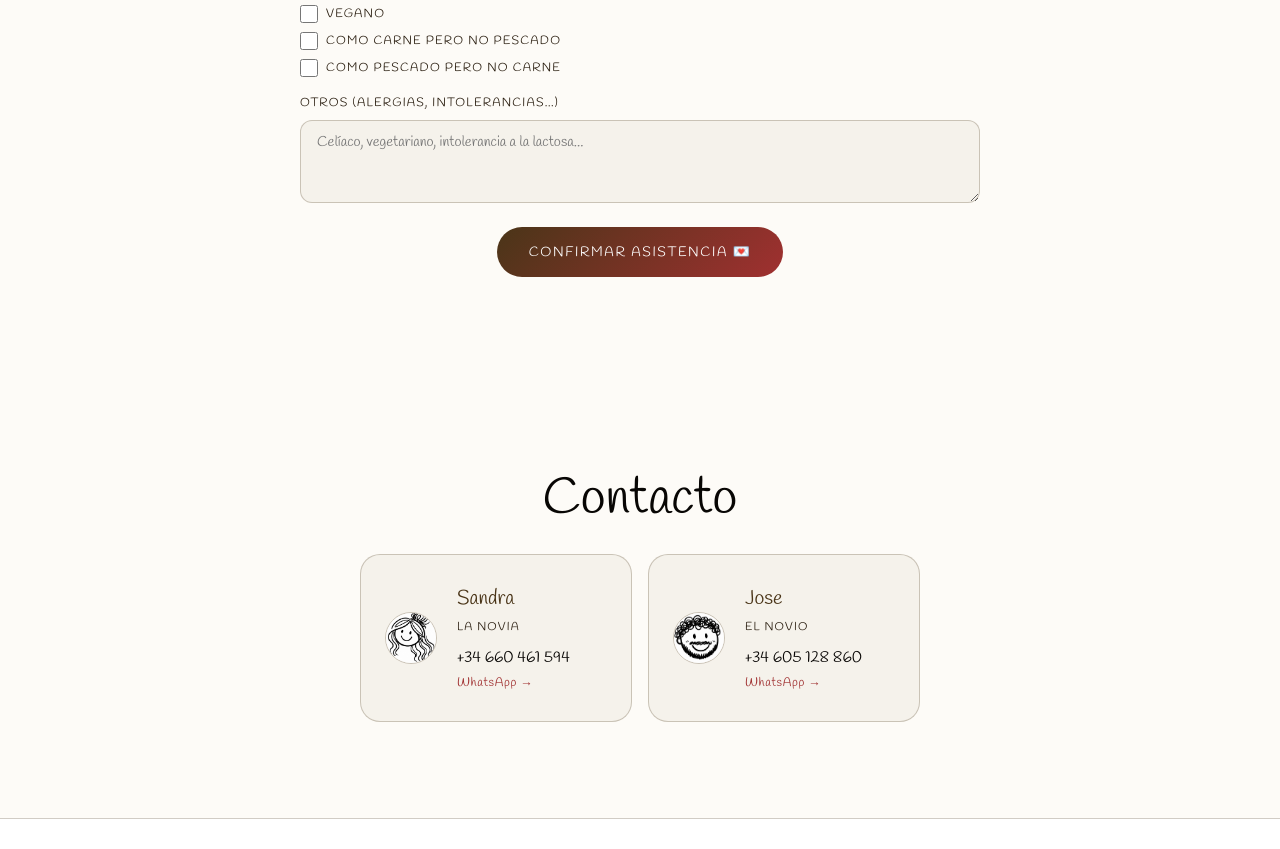
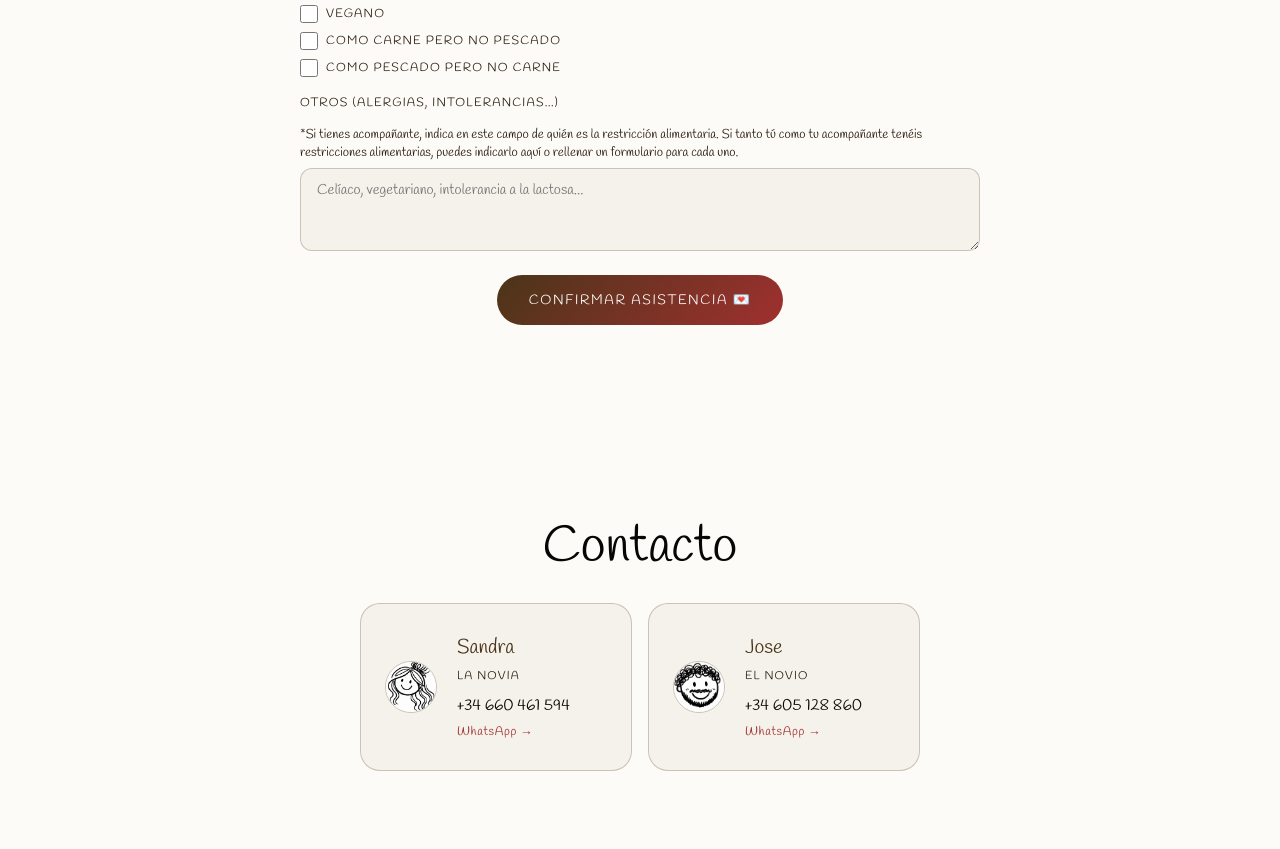
Before and after one commit to josemoreno/sandra-y-jose, a website built with Vite: page index.html in a window 1280 px wide. Shown: the part 9813-10662 px from the top of the page. Built offline with nearby package versions, Linux system fonts and the light colour scheme.

Commit message:
fix: add note to improve RSVP form understanding

```diff
--- a/index.html
+++ b/index.html
@@ -437,6 +437,7 @@
         <div class="form-row">
           <div class="form-group form-group-full">
             <label for="alergias">Otros (alergias, intolerancias…)</label>
+            <p class="form-note">*Si tienes acompañante, indica en este campo de quién es la restricción alimentaria. Si tanto tú como tu acompañante tenéis restricciones alimentarias, puedes indicarlo aquí o rellenar un formulario para cada uno.</p>
             <textarea id="alergias" name="alergias" rows="3"
               placeholder="Celíaco, vegetariano, intolerancia a la lactosa..."></textarea>
           </div>
--- a/src/style.css
+++ b/src/style.css
@@ -1204,6 +1204,13 @@ ul {
   background: var(--c-surface);
 }
 
+.form-note {
+  font-size: .8rem;
+  color: var(--c-text-muted, #888);
+  margin-top: .4rem;
+  line-height: 1.4;
+}
+
 .form-radio-group {
   display: flex;
   flex-direction: column;
```
